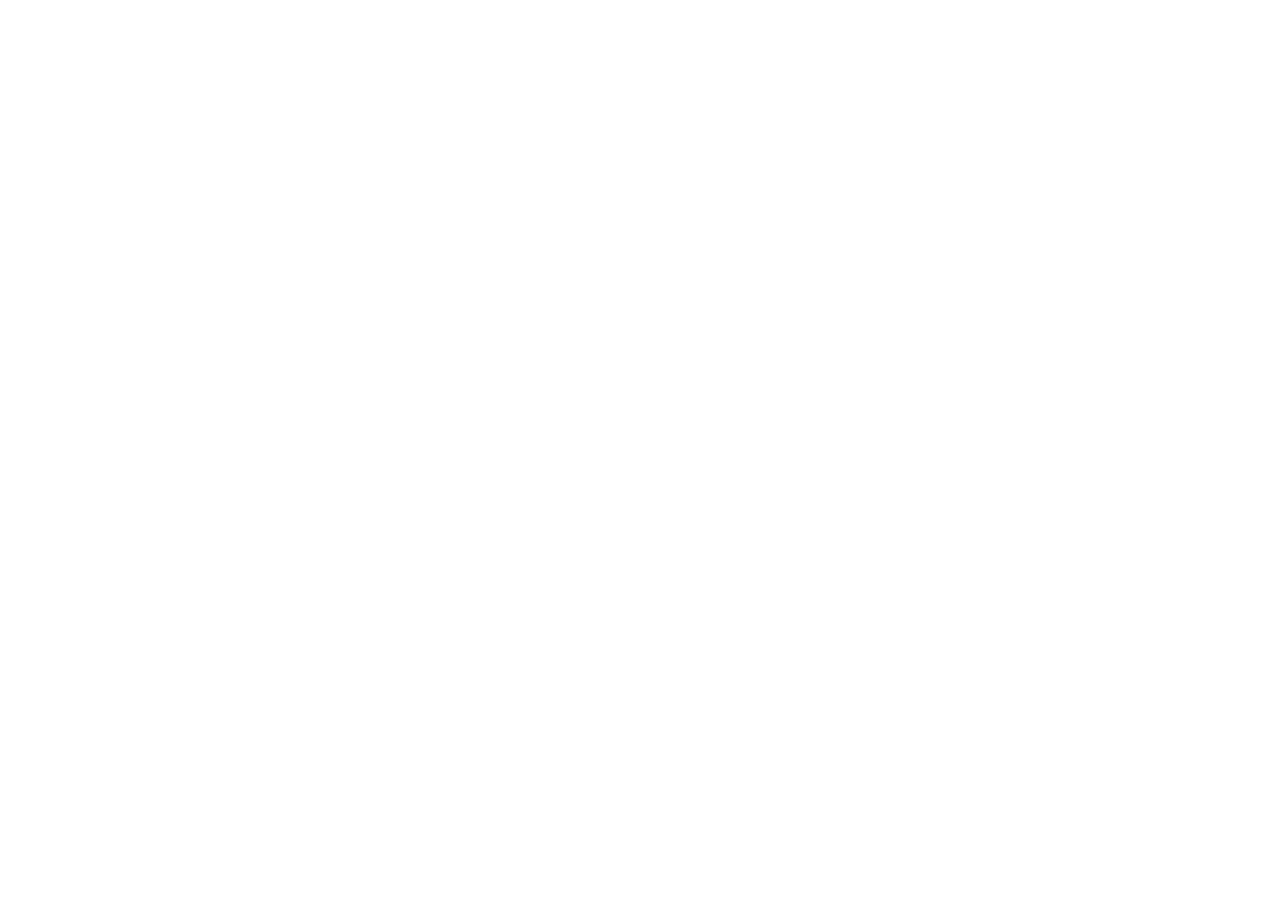
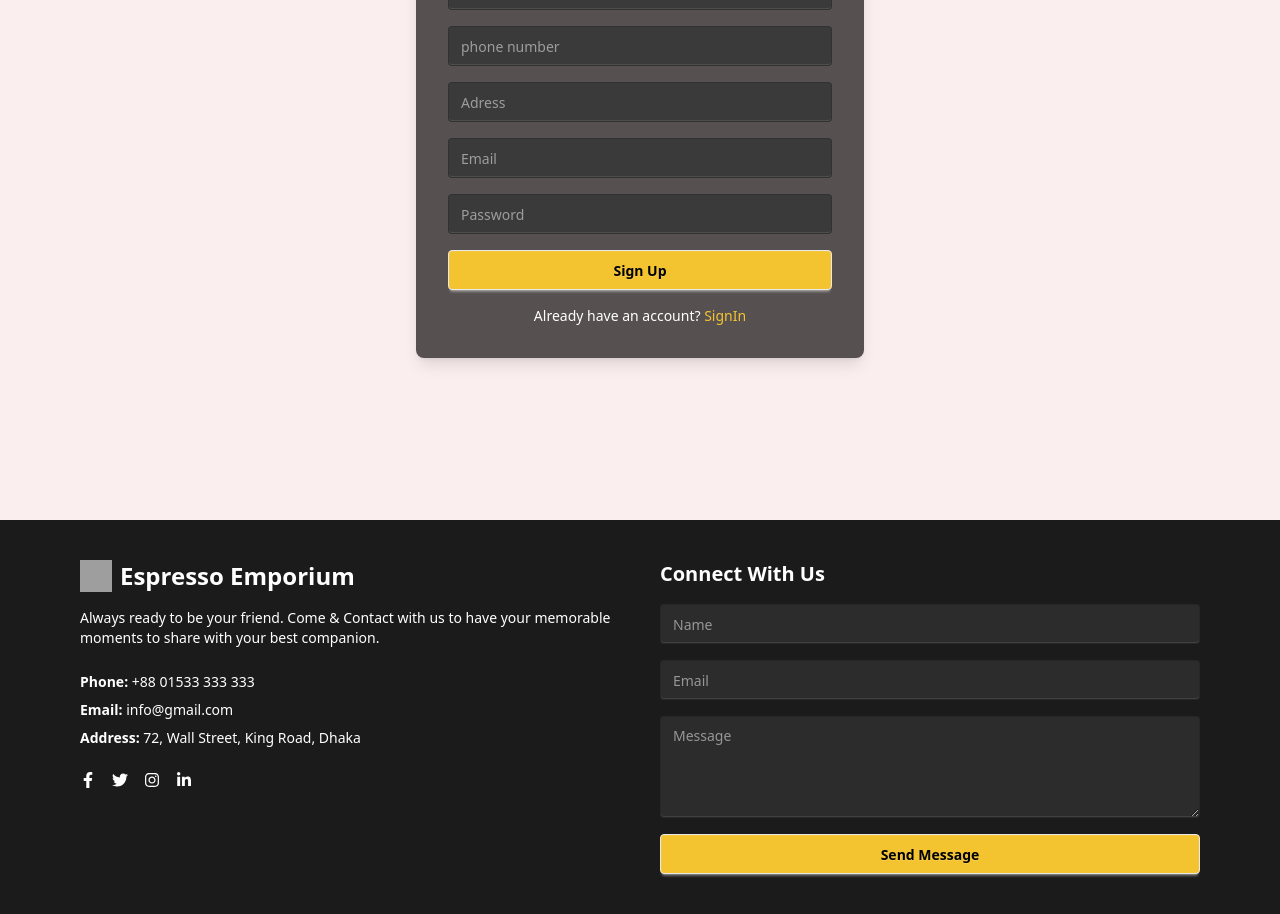
Before and after one commit to Mahbuba-islam/coffee-store-client, a React (Vite) app: page /signUp in a window 1280 px wide. Before the commit this address had no page. Shown: the part 280-1194 px from the top of the page. Before the commit the page ends 800 px from the top, so only its background shows below. Built offline with nearby package versions, Linux system fonts and the light colour scheme; grey boxes are pictures that could not be loaded.

Commit message:
added authProvider signUp save user info in database

```diff
--- a/package.json
+++ b/package.json
@@ -12,6 +12,7 @@
   "dependencies": {
     "@tailwindcss/vite": "^4.1.15",
     "daisyui": "^5.3.8",
+    "firebase": "^12.4.0",
     "react": "^19.1.1",
     "react-dom": "^19.1.1",
     "react-hot-toast": "^2.6.0",
--- a/src/Components/CoffeeCard.jsx
+++ b/src/Components/CoffeeCard.jsx
@@ -3,15 +3,13 @@
 import { AiFillEdit } from 'react-icons/ai';
 import Swal from 'sweetalert2';
 import { Link } from 'react-router-dom';
-const CoffeeCard = ({coffee}) => {
+const CoffeeCard = ({coffee, coffees, setCoffees}) => {
     const {name,price,chef,photo, _id} = coffee
 
-   const handleDelete = (_id) => {
-   console.log(_id)
-
-//    sweet alert
-
-Swal.fire({
+    // handle delete
+  const handleDelete = (_id) => {
+  //    sweet alert
+ Swal.fire({
   title: "Confirm Deletion",
   text: "This coffee entry will be permanently removed. Are you sure you want to proceed?",
   icon: "warning",
@@ -39,6 +37,10 @@
   text: `"${name}" has been removed from your coffee list.`,
   icon: "success"
 });
+
+// remove the coffee from the state
+const remainingCoffees = coffees.filter(c => c._id !== _id)
+setCoffees(remainingCoffees)
 
      }
 })
--- /dev/null
+++ b/src/Components/Footer.jsx
@@ -0,0 +1,59 @@
+
+import { FaFacebookF, FaTwitter, FaInstagram, FaLinkedinIn } from 'react-icons/fa';
+
+const Footer = () => {
+  return (
+    <footer className="bg-[#1B1B1B] text-white px-6 py-10 md:px-20">
+      <div className="grid grid-cols-1 md:grid-cols-2 gap-10">
+        {/* Left Section */}
+        <div>
+          <div className="flex items-center gap-2 mb-4">
+            <img src="/coffee-logo.png" alt="Espresso Emporium" className="w-8 h-8" />
+            <h2 className="text-2xl font-bold">Espresso Emporium</h2>
+          </div>
+          <p className="text-sm mb-6">
+            Always ready to be your friend. Come & Contact with us to have your memorable moments to share with your best companion.
+          </p>
+          <div className="space-y-2 text-sm">
+            <p><strong>Phone:</strong> +88 01533 333 333</p>
+            <p><strong>Email:</strong> info@gmail.com</p>
+            <p><strong>Address:</strong> 72, Wall Street, King Road, Dhaka</p>
+          </div>
+          <div className="flex gap-4 mt-6">
+            <FaFacebookF className="hover:text-[#F4C430] cursor-pointer" />
+            <FaTwitter className="hover:text-[#F4C430] cursor-pointer" />
+            <FaInstagram className="hover:text-[#F4C430] cursor-pointer" />
+            <FaLinkedinIn className="hover:text-[#F4C430] cursor-pointer" />
+          </div>
+        </div>
+
+        {/* Right Section */}
+        <div>
+          <h3 className="text-xl font-semibold mb-4">Connect With Us</h3>
+          <form className="space-y-4">
+            <input
+              type="text"
+              placeholder="Name"
+              className="input input-bordered w-full bg-[#2C2C2C] text-white"
+            />
+            <input
+              type="email"
+              placeholder="Email"
+              className="input input-bordered w-full bg-[#2C2C2C] text-white"
+            />
+            <textarea
+              placeholder="Message"
+              className="textarea textarea-bordered w-full bg-[#2C2C2C] text-white"
+              rows="4"
+            ></textarea>
+            <button className="btn bg-[#F4C430] text-black hover:bg-[#e0b020] w-full">
+              Send Message
+            </button>
+          </form>
+        </div>
+      </div>
+    </footer>
+  );
+};
+
+export default Footer;
--- a/src/Components/Home.jsx
+++ b/src/Components/Home.jsx
@@ -1,14 +1,17 @@
 import { useLoaderData } from "react-router-dom";
 import CoffeeCard from "./CoffeeCard";
+import { useState } from "react";
 
 const Home = () => {
-    const coffeeData = useLoaderData()
-    console.log(coffeeData)
+    const initialCoffees = useLoaderData()
+    const [coffees, setCoffees] = useState(initialCoffees)
+
     return (
         <div>
             <div className="grid grid-cols-1 md:grid-cols-2 gap-10 max-w-4xl mx-auto my-18 ">
                 {
-                    coffeeData.map(coffee => <CoffeeCard key={coffee._id} coffee={coffee}></CoffeeCard>)
+                    coffees.map(coffee => <CoffeeCard key={coffee._id} coffee={coffee}
+                     coffees={coffees}   setCoffees={setCoffees} ></CoffeeCard>)
                 }
             </div>
         </div>
--- /dev/null
+++ b/src/Components/SignIn.jsx
@@ -0,0 +1,61 @@
+
+import { useState } from 'react';
+import { Link } from 'react-router-dom';
+
+const SignIn = () => {
+  const [formData, setFormData] = useState({
+    email: '',
+    password: '',
+  });
+
+  const handleChange = (e) => {
+    setFormData({ ...formData, [e.target.name]: e.target.value });
+  };
+
+  const handleSubmit = (e) => {
+    e.preventDefault();
+    console.log('LogIn Data:', formData);
+    // Add Firebase login logic here
+  };
+
+  return (
+    <div className="min-h-screen bg-[#1B1B1B] flex items-center justify-center px-4">
+      <div className="bg-[#2C2C2C] text-white p-8 rounded-lg shadow-lg w-full max-w-md">
+        <h2 className="text-2xl font-bold mb-6 text-center">Welcome Back</h2>
+        <form onSubmit={handleSubmit} className="space-y-4">
+          <input
+            type="email"
+            name="email"
+            placeholder="Email"
+            className="input input-bordered w-full bg-[#3A3A3A] text-white"
+            value={formData.email}
+            onChange={handleChange}
+            required
+          />
+          <input
+            type="password"
+            name="password"
+            placeholder="Password"
+            className="input input-bordered w-full bg-[#3A3A3A] text-white"
+            value={formData.password}
+            onChange={handleChange}
+            required
+          />
+          <button
+            type="submit"
+            className="btn bg-[#F4C430] text-black hover:bg-[#e0b020] w-full"
+          >
+            Log In
+          </button>
+        </form>
+        <p className="text-sm text-center mt-4">
+          Don’t have an account? <span className="text-[#F4C430] cursor-pointer">
+            <Link to='/signUp'>Sign Up</Link>
+          </span>
+        </p>
+      </div>
+    </div>
+  );
+};
+
+export default SignIn;
--- /dev/null
+++ b/src/Components/SignUp.jsx
@@ -0,0 +1,104 @@
+
+import { use, useState } from 'react';
+import { Link } from 'react-router-dom';
+import { AuthContext } from '../context/AuthContext';
+import Swal from 'sweetalert2';
+
+const SignUp = () => {
+    const {createUser} = use(AuthContext)
+
+
+
+    const handleSubmit = (e) => {
+    e.preventDefault();
+    const form = e.target
+    const formData = new FormData(form)
+    const {email , password, ...userProfile} =  Object.fromEntries(formData.entries())
+
+
+    createUser(email,password)
+    .then(result => {
+      console.log(result.user)
+
+      // save database
+      fetch('http://localhost:3000/users', {
+        method: 'POST',
+        headers: {
+          'content-type': 'application/json'
+        },
+        body: JSON.stringify(userProfile)
+      })
+      .then(res => res.json())
+    .then(data => {
+    if (data.insertedId) {
+        Swal.fire({
+            title: 'Sign Up Successful!',
+            text: 'Welcome  🎉 Your account has been created.',
+            icon: 'success',
+            confirmButtonText: 'Continue'
+        });
+    }
+})
+    })
+    .catch(error => {
+      console.log(error)
+    })
+  };
+
+  return (
+    <div className="min-h-screen bg-[#fbeeee] flex items-center justify-center px-4">
+      <div className="bg-[#565050] text-white p-8 rounded-lg shadow-lg w-full max-w-md">
+        <h2 className="text-2xl font-bold mb-6 text-center">Create an Account</h2>
+        <form onSubmit={handleSubmit} className="space-y-4">
+          <input
+            type="text"
+            name="name"
+            placeholder="Name"
+            className="input input-bordered w-full bg-[#3A3A3A] text-white"
+            required
+          />
+          <input
+            type="number"
+            name="number"
+            placeholder="phone number"
+            className="input input-bordered w-full bg-[#3A3A3A] text-white"
+            required
+          />
+          <input
+            type="text"
+            name="address"
+            placeholder="Adress"
+            className="input input-bordered w-full bg-[#3A3A3A] text-white"
+            required
+          />
+          <input
+            type="email"
+            name="email"
+            placeholder="Email"
+            className="input input-bordered w-full bg-[#3A3A3A] text-white"
+            required
+          />
+          <input
+            type="password"
+            name="password"
+            placeholder="Password"
+            className="input input-bordered w-full bg-[#3A3A3A] text-white"
+            required
+          />
+          <button
+            type="submit"
+            className="btn bg-[#F4C430] text-black hover:bg-[#e0b020] w-full"
+          >
+            Sign Up
+          </button>
+        </form>
+        <p className="text-sm text-center mt-4">
+          Already have an account? <span className="text-[#F4C430] cursor-pointer">
+            <Link to='/signIn'>SignIn</Link></span>
+        </p>
+      </div>
+    </div>
+  );
+};
+
+export default SignUp;
--- a/src/Layouts/MainLayout.jsx
+++ b/src/Layouts/MainLayout.jsx
@@ -1,5 +1,6 @@
 import { Outlet } from "react-router-dom";
 import Header from "../Components/Header";
+import Footer from "../Components/Footer";
 
 const MainLayout = () => {
     return (
@@ -8,6 +9,7 @@
             <div className="max-w-7xl mx-auto">
             <Outlet></Outlet>
             </div>
+            <Footer></Footer>
 
         </div>
     );
--- /dev/null
+++ b/src/context/AuthContext.jsx
@@ -0,0 +1,3 @@
+import { createContext } from "react";
+
+export const AuthContext = createContext(null)
--- /dev/null
+++ b/src/context/AuthProvider.jsx
@@ -0,0 +1,23 @@
+import { AuthContext } from "./AuthContext";
+import {auth} from '../firebase.init'
+import { createUserWithEmailAndPassword } from "firebase/auth";
+const AuthProvider = ({children}) => {
+
+
+    const createUser = (email,password) => {
+        return createUserWithEmailAndPassword(auth, email, password)
+    }
+
+   const userInfo = {
+       createUser,
+    }
+
+
+    return (
+       <AuthContext value = {userInfo}>
+        {children}
+       </AuthContext>
+    );
+};
+
+export default AuthProvider;
--- /dev/null
+++ b/src/firebase.init.js
@@ -0,0 +1,18 @@
+// Import the functions you need from the SDKs you need
+import { initializeApp } from "firebase/app";
+// TODO: Add SDKs for Firebase products that you want to use
+// https://firebase.google.com/docs/web/setup#available-libraries
+import { getAuth } from "firebase/auth";
+// Your web app's Firebase configuration
+const firebaseConfig = {
+  apiKey: "AIzaSyBUur75KQ-HD5RlyaKvnpoJY36kr5w5I3I",
+  authDomain: "coffee-store-3beb6.firebaseapp.com",
+  projectId: "coffee-store-3beb6",
+  storageBucket: "coffee-store-3beb6.firebasestorage.app",
+  messagingSenderId: "485648331579",
+  appId: "1:485648331579:web:d2e1347e74019742b5fd1e"
+};
+
+// Initialize Firebase
+const app = initializeApp(firebaseConfig);
+export const auth = getAuth(app);
--- a/src/main.jsx
+++ b/src/main.jsx
@@ -6,8 +6,10 @@
 import Home from './Components/Home';
 import AddCoffee from './Components/AddCoffee';
 import UpdateCoffee from './Components/UpdateCoffee';
-import { ToastContainer} from 'react-toastify';
 import CoffeeDetails from './Components/CoffeeDetails';
+import SignIn from './Components/SignIn';
+import SignUp from './Components/SignUp';
+import AuthProvider from './context/AuthProvider';
 
 
 
@@ -36,26 +38,25 @@
         loader: ({params})=> fetch(`http://localhost:3000/coffees/${params.id}`),
         Component : UpdateCoffee
       },
+      {
+       path: 'signIn',
+      Component : SignIn
 
-    ]
+      },
+      {
+        path: 'signUp',
+        Component: SignUp
+      }
+
+    ],
+
   },
 ]);
 
 createRoot(document.getElementById('root')).render(
   <StrictMode>
-    <RouterProvider router={router} />
-   <ToastContainer
-  position="top-right"
-  autoClose={3000}
-  hideProgressBar={false}
-  newestOnTop={false}
-  closeOnClick
-  rtl={false}
-  pauseOnFocusLoss
-  draggable
-  pauseOnHover
-  theme="light"
-/>
-
+   <AuthProvider>
+     <RouterProvider router={router} />
+   </AuthProvider>
   </StrictMode>,
 )
```
Also changed, not shown: 1 other file (tests, documents, lock files or other folders).
